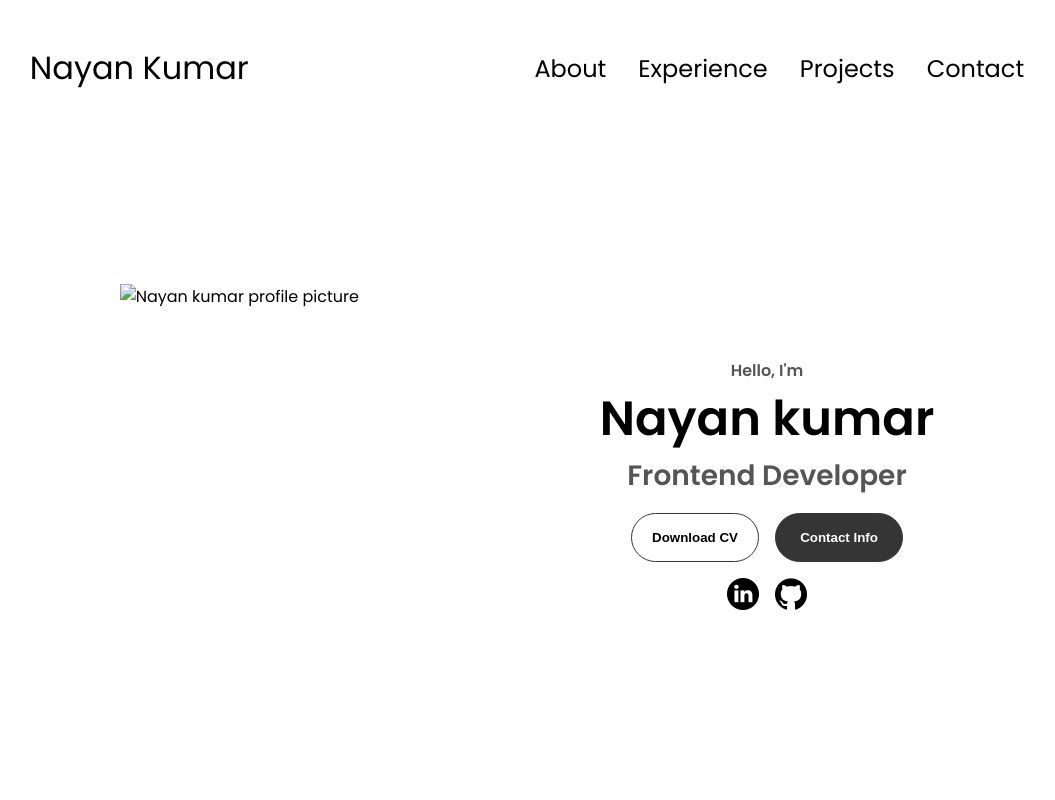
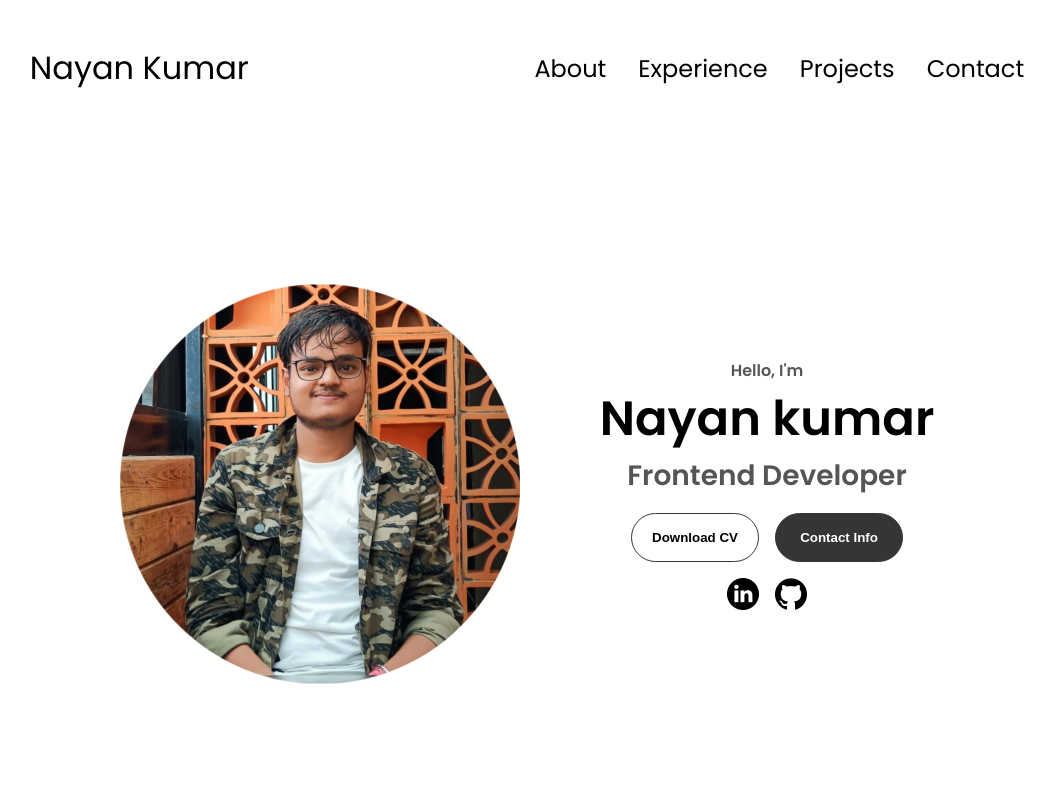
Before and after one commit to nayankumar808/Nayan_kumar, a plain HTML site: page index.html in a window 1280 px wide. Shown: the top 800 px of the page, without its empty margins (113-1168 px from the left). Drawn offline with Linux system fonts and the light colour scheme; files whose address does not match are found by name.

Commit message:
Update index.html

```diff
--- a/index.html
+++ b/index.html
@@ -38,7 +38,7 @@
     </nav>
     <section id="profile">
       <div class="section__pic-container">
-        <img src="./assets/n3.jpg" alt="Nayan kumar profile picture" />
+        <img src="n3.jpg" alt="Nayan kumar profile picture" />
       </div>
       <div class="section__text">
         <p class="section__text__p1">Hello, I'm</p>
```
